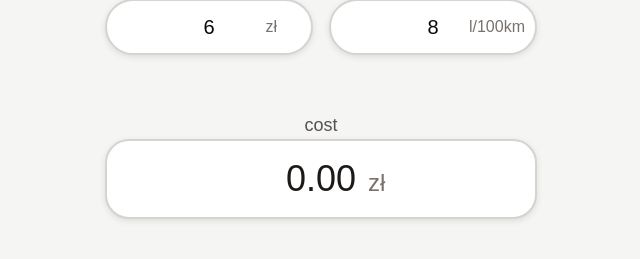
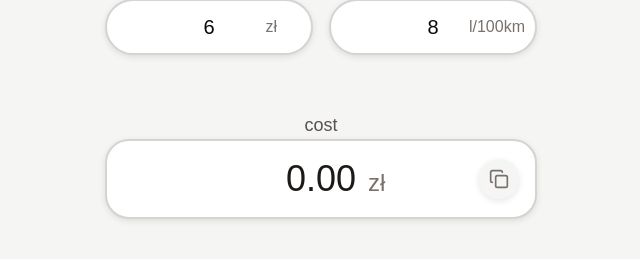
Before and after one commit to Igor5667/fuel-calc, a Next.js app: page / in a window 1280 px wide. Shown: the part 443-702 px from the top of the page, without its empty margins (319-959 px from the left). Built offline with nearby package versions, Linux system fonts and the light colour scheme.

Commit message:
add copy button

```diff
--- a/app/page.tsx
+++ b/app/page.tsx
@@ -7,7 +7,7 @@ const destinations = [
 ];
 
 import { useState } from "react";
-import { Check, ChevronDown } from "lucide-react";
+import { Check, ChevronDown, Copy, CopyCheck } from "lucide-react";
 
 export default function FuelCalc() {
   const [distance, setDistance] = useState("");
@@ -16,6 +16,7 @@ export default function FuelCalc() {
   const [roundTrip, setRoundTrip] = useState(false);
   const [showDropdown, setShowDropdown] = useState(false);
   const [selectedDestination, setSelectedDestination] = useState("");
+  const [copied, setCopied] = useState(false); // Nowy stan do zarządzania ikoną
 
   const handleSelectDistance = (value: string, name: string) => {
     setDistance(value);
@@ -34,6 +35,12 @@ export default function FuelCalc() {
     const totalCost = fuelNeeded * price;
 
     return totalCost.toFixed(2);
+  };
+
+  const handleCopy = () => {
+    navigator.clipboard.writeText(calculateCost());
+    setCopied(true); // Ustaw ikonę na CopyCheck
+    setTimeout(() => setCopied(false), 30000); // Przywróć ikonę po 30 sekundach
   };
 
   return (
@@ -146,11 +153,11 @@ export default function FuelCalc() {
         </div>
 
         {/* Cost Result */}
-        <div className="pt-6">
+        <div className="pt-6 relative">
           <div className="text-center">
             <span className="text-stone-600 text-lg font-light">cost</span>
           </div>
-          <div className="w-full h-20 px-6 bg-white border-2 shadow-custom border-stone-300 rounded-3xl flex items-center justify-center">
+          <div className="w-full h-20 px-6 bg-white border-2 shadow-custom border-stone-300 rounded-3xl flex items-center justify-center relative">
             <div className="relative flex justify-center items-center h-10">
               <span className="z-10 text-4xl font-light text-stone-900 text-center">
                 {calculateCost()}
@@ -159,6 +166,19 @@ export default function FuelCalc() {
                 zł
               </span>
             </div>
+            {/* Ikona kopiowania */}
+            <button
+              onClick={handleCopy}
+              className={`absolute right-4 top-1/2 transform -translate-y-1/2 flex items-center justify-center w-10 h-10 bg-stone-100 rounded-full shadow-custom hover:bg-stone-200 focus:outline-none transition-transform duration-200 ${
+                copied ? "scale-110" : ""
+              }`}
+            >
+              {copied ? (
+                <CopyCheck className="w-5 h-5 text-green-500" />
+              ) : (
+                <Copy className="w-5 h-5 text-stone-500" />
+              )}
+            </button>
           </div>
         </div>
       </div>
```
